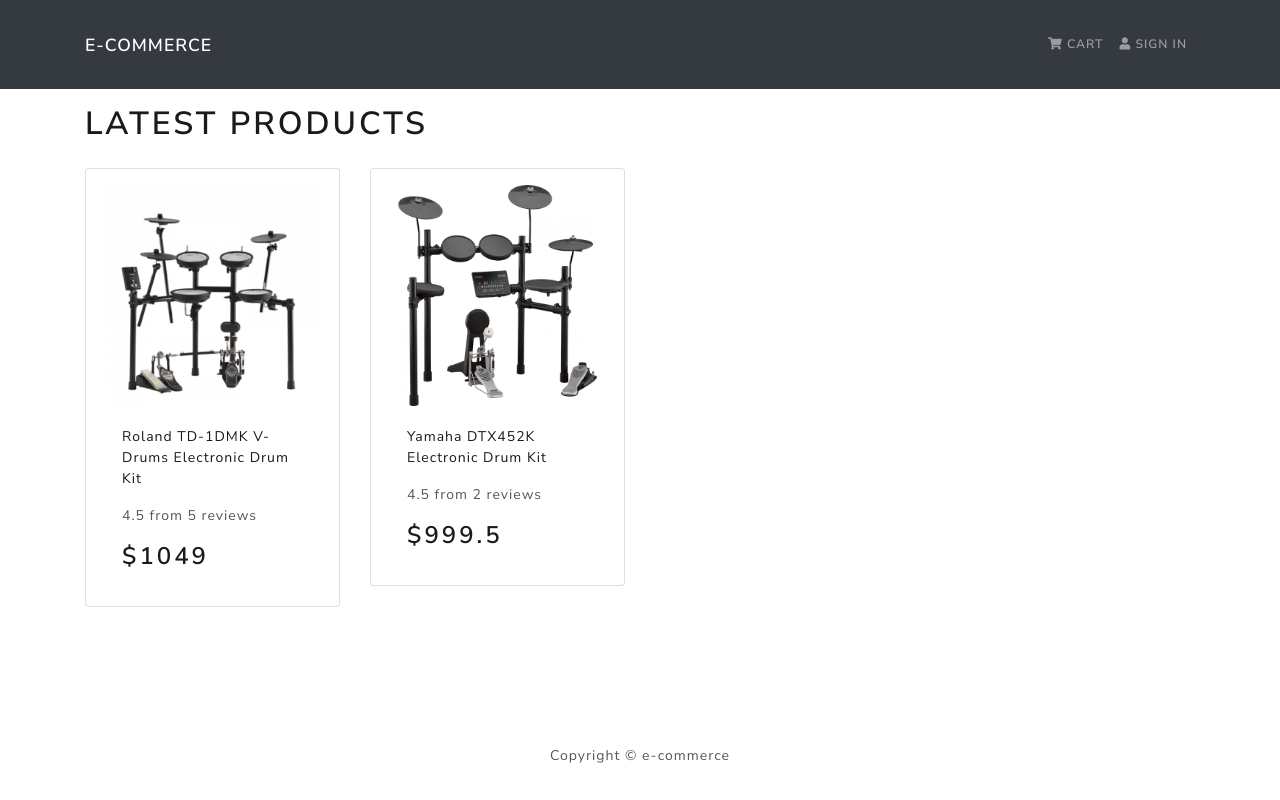
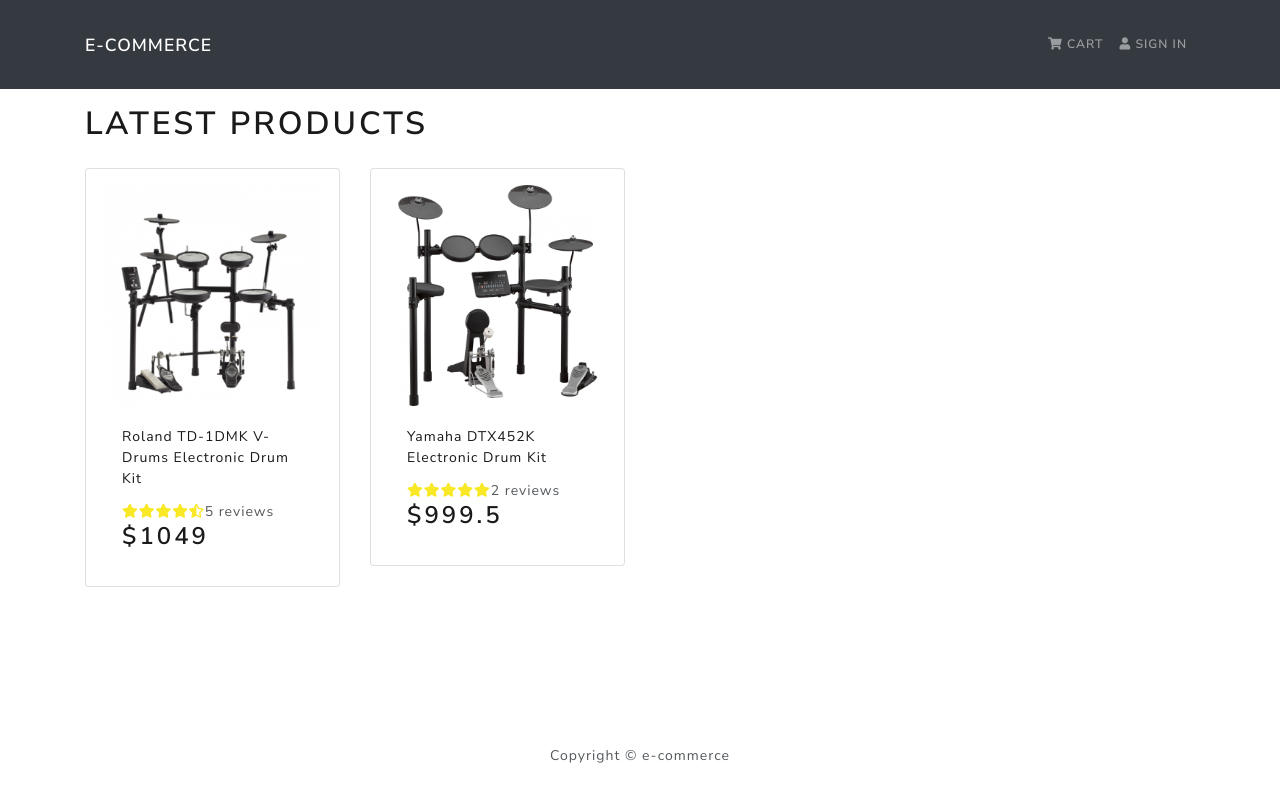
Before and after one commit to howard-proj/e-commerce, a React (Create React App) app in the folder frontend/: page / in a window 1280 px wide. Built offline with nearby package versions, Linux system fonts and the light colour scheme.

Commit message:
added Ratings: stars, number of reviews

```diff
--- a/frontend/src/components/Product.js
+++ b/frontend/src/components/Product.js
@@ -1,5 +1,6 @@
 import React from "react";
 import { Card } from "react-bootstrap";
+import Rating from "./Rating";
 
 const Product = ({ product }) => {
   return (
@@ -16,9 +17,10 @@
         </a>
 
         <Card.Text as="div">
-          <div className="my-3">
-            {product.rating} from {product.numReviews} reviews
-          </div>
+          <Rating
+            value={product.rating}
+            text={`${product.numReviews} reviews`}
+          />
         </Card.Text>
 
         <Card.Text as="h3">${product.price}</Card.Text>
--- /dev/null
+++ b/frontend/src/components/Rating.js
@@ -0,0 +1,95 @@
+import React from "react";
+import PropTypes from "prop-types";
+
+const Rating = ({ value, text, color }) => {
+  return (
+    <div className="rating">
+      {/* 1st star */}
+      <span>
+        {/* color: color is the same with the line below */}
+        <i
+          style={{ color }}
+          className={
+            value >= 1
+              ? "fas fa-star"
+              : value >= 0.5
+              ? "fas fa-star-half-alt"
+              : "far fa-star"
+          }
+        ></i>
+      </span>
+
+      {/* 2nd star */}
+      <span>
+        <i
+          style={{ color }}
+          className={
+            value >= 2
+              ? "fas fa-star"
+              : value >= 1.5
+              ? "fas fa-star-half-alt"
+              : "far fa-star"
+          }
+        ></i>
+      </span>
+
+      {/* 3rd star */}
+      <span>
+        <i
+          style={{ color }}
+          className={
+            value >= 3
+              ? "fas fa-star"
+              : value >= 2.5
+              ? "fas fa-star-half-alt"
+              : "far fa-star"
+          }
+        ></i>
+      </span>
+
+      {/* 4th star */}
+      <span>
+        <i
+          style={{ color }}
+          className={
+            value >= 4
+              ? "fas fa-star"
+              : value >= 3.5
+              ? "fas fa-star-half-alt"
+              : "far fa-star"
+          }
+        ></i>
+      </span>
+
+      {/* 5th star */}
+      <span>
+        <i
+          style={{ color }}
+          className={
+            value >= 5
+              ? "fas fa-star"
+              : value >= 4.5
+              ? "fas fa-star-half-alt"
+              : "far fa-star"
+          }
+        ></i>
+      </span>
+
+      {/* if text exists, show it */}
+      <span>{text && text}</span>
+    </div>
+  );
+};
+
+// Set the default color of the stars
+Rating.defaultProps = {
+  color: "#f8e825",
+};
+
+Rating.propTypes = {
+  value: PropTypes.number.isRequired,
+  text: PropTypes.string.isRequired,
+  color: PropTypes.string,
+};
+
+export default Rating;
--- a/frontend/src/products.js
+++ b/frontend/src/products.js
@@ -19,7 +19,7 @@
     category: "Electronics",
     price: 999.5,
     countInStock: 3,
-    rating: 4.5,
+    rating: 5,
     numReviews: 2,
   },
 ];
```
